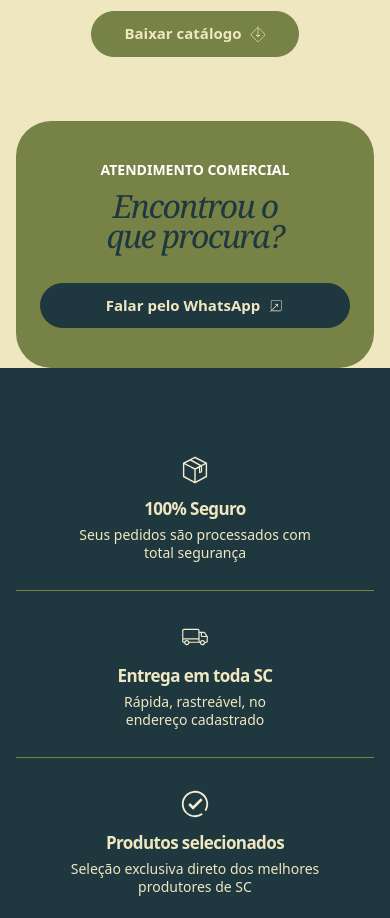
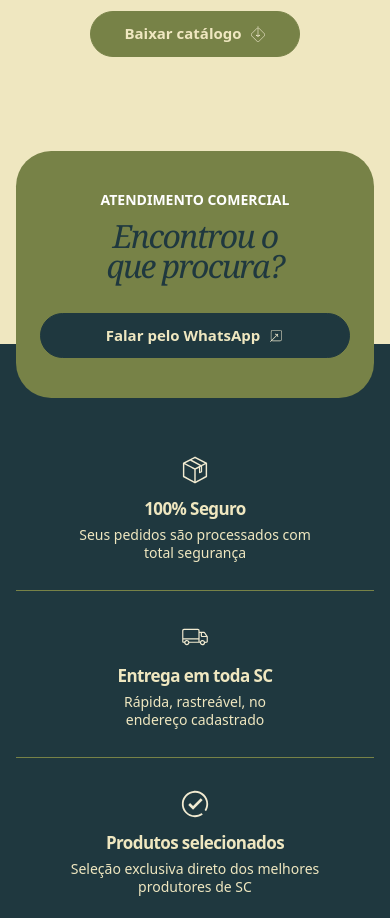
Before and after one commit to joao-pedrogomes/naturee, a React (Vite) app: page /marcas-e-produtos in a window 390 px wide. Shown: the part 5480-6398 px from the top of the page. Built offline with nearby package versions, Linux system fonts and the light colour scheme.

Commit message:
style(products): 210px CTAs and an overlap of the commercial block over the footer strip on phones

```diff
--- a/src/pages/Products.tsx
+++ b/src/pages/Products.tsx
@@ -36,7 +36,7 @@ function Products() {
             {renderRichText(page.hero.text)}
           </p>
           <div className="mt-8 lg:mt-[calc(40*var(--u))]">
-            <CtaLink cta={page.hero.cta} variant="teal" icon="catalog" size="sm" className="lg:w-[calc(255*var(--u))]" />
+            <CtaLink cta={page.hero.cta} variant="teal" icon="catalog" size="sm" className="max-sm:w-[210px] lg:w-[calc(255*var(--u))]" />
           </div>
         </div>
       </section>
@@ -52,7 +52,7 @@ function Products() {
             ))}
           </ul>
           <div className="mt-12 lg:mt-[calc(69*var(--u))]">
-            <CtaLink cta={page.categories.cta} variant="teal" icon="download" size="lg" className="w-full sm:w-auto sm:min-w-[24rem] lg:h-[calc(66*var(--u))] lg:w-[calc(564*var(--u))]" />
+            <CtaLink cta={page.categories.cta} variant="teal" icon="download" size="lg" className="w-full max-sm:w-[210px] sm:w-auto sm:min-w-[24rem] lg:h-[calc(66*var(--u))] lg:w-[calc(564*var(--u))]" />
           </div>
         </Container>
       </section>
@@ -71,7 +71,7 @@ function Products() {
               <Heading as="h3" text={page.brands.partner.title} className="mt-2 text-card-title text-teal lg:mt-[calc(6*var(--u))] lg:text-[length:calc(31*var(--u))]" />
               <p className="mt-1 text-small text-black lg:mt-[calc(10*var(--u))] lg:text-[length:calc(17*var(--u))]">{renderRichText(page.brands.partner.text)}</p>
             </div>
-            <CtaLink cta={page.brands.partner.cta} variant="teal" icon="arrow" size="sm" className="normal-case lg:mt-[calc(40*var(--u))] lg:h-[calc(44*var(--u))] lg:w-[calc(250*var(--u))] lg:text-[length:calc(21*var(--u))]" />
+            <CtaLink cta={page.brands.partner.cta} variant="teal" icon="arrow" size="sm" className="normal-case max-sm:w-[210px] lg:mt-[calc(40*var(--u))] lg:h-[calc(44*var(--u))] lg:w-[calc(250*var(--u))] lg:text-[length:calc(21*var(--u))]" />
           </div>
         </Container>
       </section>
@@ -86,16 +86,16 @@ function Products() {
               <Heading text={page.catalog.title} className="mt-8 text-display text-teal lg:mt-[calc(64*var(--u))] lg:leading-[0.935]" />
               <p className={`mt-5 ${PARAGRAPH} lg:mt-[calc(25*var(--u))] lg:max-w-[calc(690*var(--u))]`}>{renderRichText(page.catalog.text)}</p>
               <div className="mt-8 lg:mt-[calc(25*var(--u))]">
-                <CtaLink cta={page.catalog.cta} variant="olive" icon="download" size="lg" className="lg:h-[calc(66*var(--u))] lg:w-[calc(322*var(--u))]" />
+                <CtaLink cta={page.catalog.cta} variant="olive" icon="download" size="lg" className="max-sm:w-[210px] lg:h-[calc(66*var(--u))] lg:w-[calc(322*var(--u))]" />
               </div>
             </div>
           </div>
         </Container>
       </section>
 
-      <section className="bg-sand pb-0 lg:bg-[linear-gradient(to_bottom,var(--sand)_calc(177*var(--u)),var(--teal)_0)] lg:pt-[calc(0*var(--u))]">
+      <section className="bg-sand pb-0 max-sm:bg-[linear-gradient(to_bottom,var(--sand)_calc(100%-24px),var(--teal)_0)] lg:bg-[linear-gradient(to_bottom,var(--sand)_calc(177*var(--u)),var(--teal)_0)] lg:pt-[calc(0*var(--u))]">
         <Container>
-          <div className="rounded-3xl bg-olive px-6 py-10 text-center text-sand lg:h-[calc(360*var(--u))] lg:rounded-[calc(36*var(--u))] lg:px-[calc(176*var(--u))] lg:py-0 lg:pt-[calc(70*var(--u))]">
+          <div className="rounded-3xl bg-olive px-6 py-10 text-center text-sand max-sm:translate-y-[30px] lg:h-[calc(360*var(--u))] lg:rounded-[calc(36*var(--u))] lg:px-[calc(176*var(--u))] lg:py-0 lg:pt-[calc(70*var(--u))]">
             <SectionLabel tone="cream" className="lg:text-[length:calc(23*var(--u))] lg:font-normal">{page.banner.label}</SectionLabel>
             <Heading text={page.banner.title} className="mt-3 text-display text-teal lg:mt-[calc(12*var(--u))]" />
             <div className="mt-8 lg:mt-[calc(39*var(--u))]">
@@ -104,7 +104,7 @@ function Products() {
           </div>
         </Container>
       </section>
-      <div className="h-8 bg-teal lg:h-[calc(56*var(--u))]" aria-hidden="true" />
+      <div className="h-8 bg-teal max-sm:-mt-px max-sm:h-[calc(2rem+1px)] lg:h-[calc(56*var(--u))]" aria-hidden="true" />
     </>
   )
 }
```
